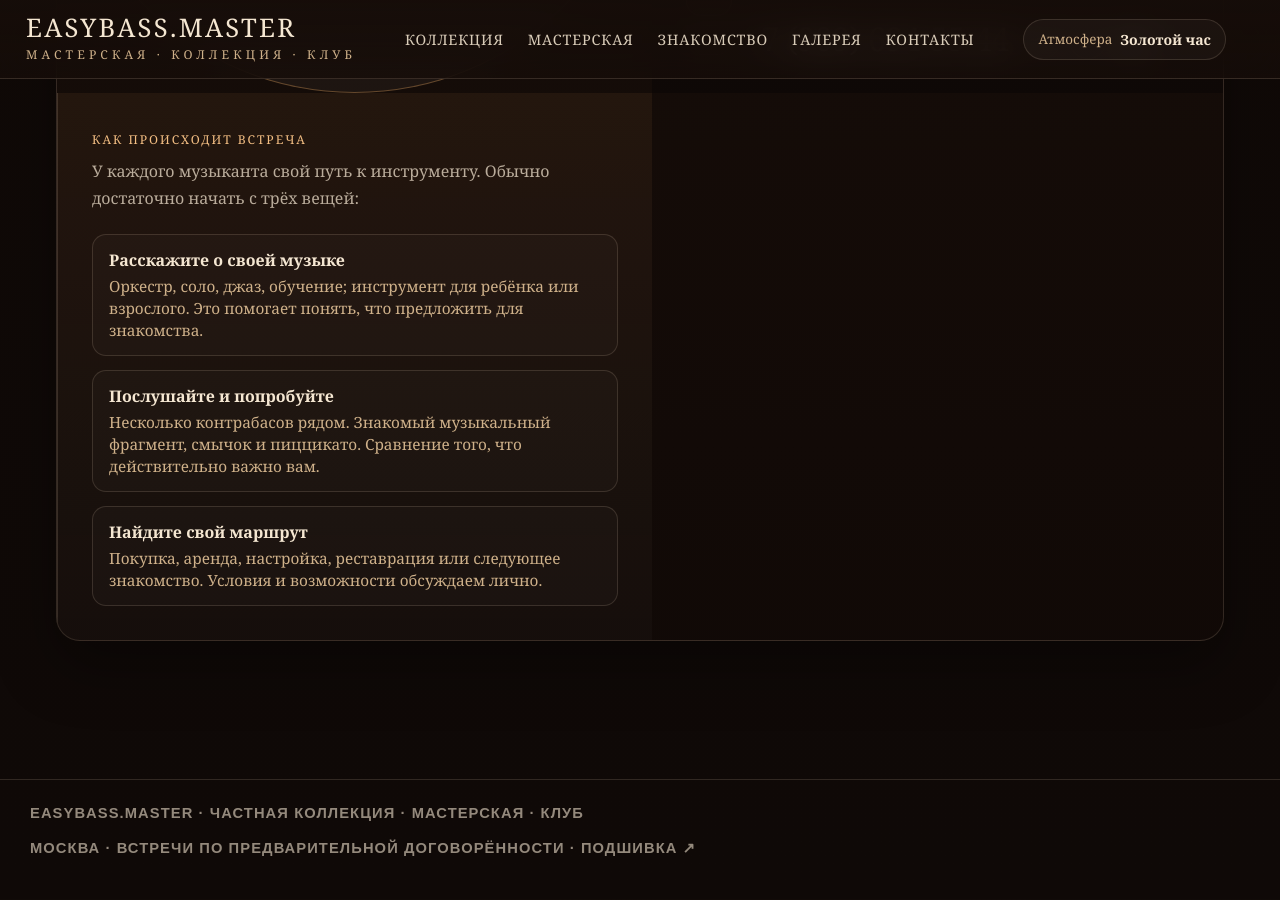
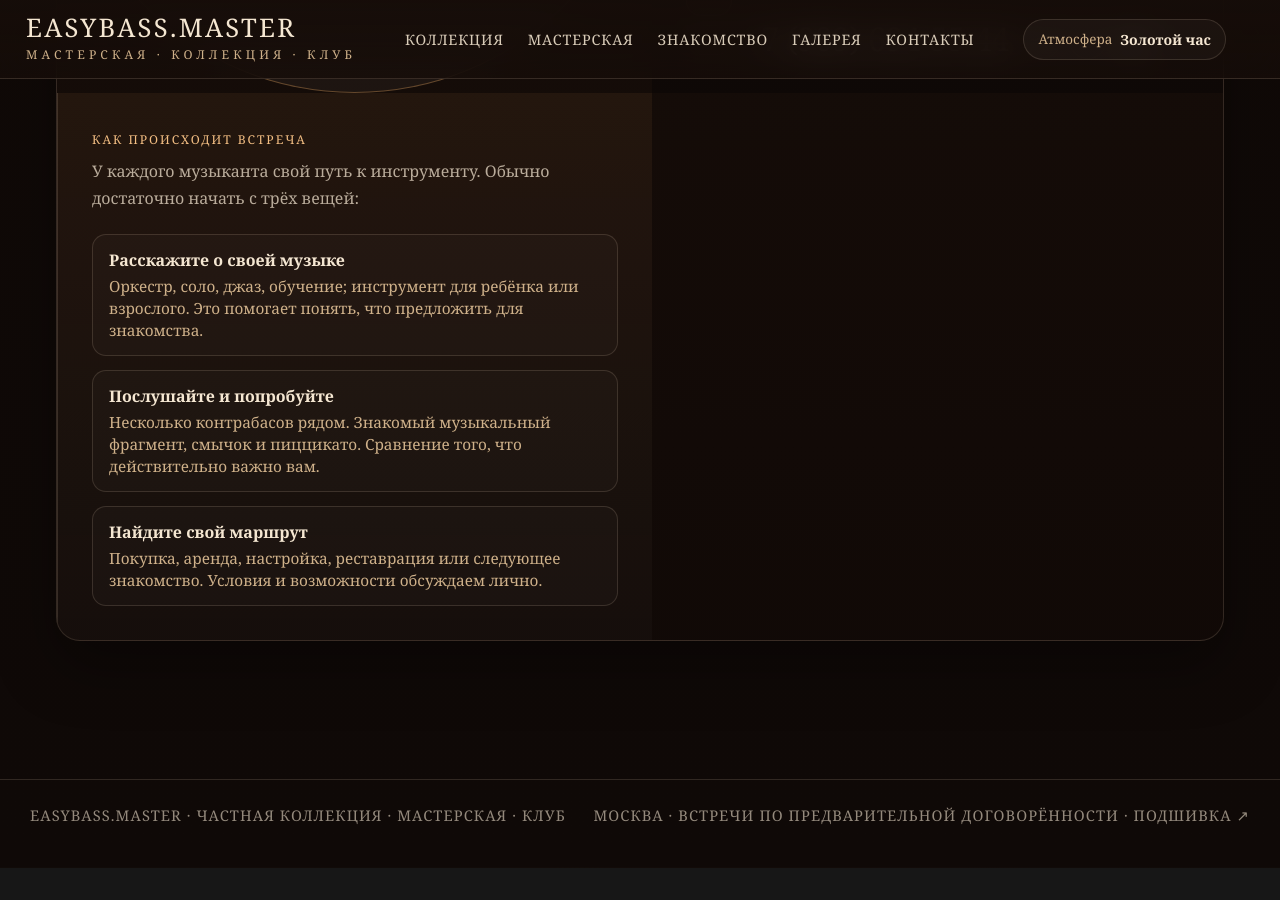
Before and after one commit to OntosLive/EasyBass.Master, a Jekyll site: the page index.html, which Jekyll copies as it is, in a window 1280 px wide and 900 px high, scrolled down 4233 px. Built offline with Jekyll 4.4.1, drawn with Linux system fonts in a browser that asks for light colours; after the commit the page ends 5101 px from its top, so only the background shows below that.

Commit message:
Isolate original room footer from the legacy stylesheet while retaining official contact CSS

```diff
--- a/index.html
+++ b/index.html
@@ -570,6 +570,8 @@
   <style>
   /* Integration compatibility. The composition above is the approved room. */
   body.room-home {max-width:none;padding:0;margin:0;}
+  body.room-home footer{display:block;}
+  body.room-home footer .footer-inner{font:400 .92rem/1.5 Georgia,serif;}
   .room-home .contact-copy .contact-block {margin:22px 0 0;padding:18px 0 0;border-top:1px solid var(--line);border-bottom:0;background:transparent;}
   .room-home .contact-copy .contact {display:flex;flex-wrap:wrap;justify-content:flex-start;gap:12px;align-items:center;}
   .room-home .contact-copy .contact-phone {font-family:Georgia,serif;font-size:clamp(1.35rem,2.65vw,2.05rem);white-space:nowrap;text-decoration:none;}
```
